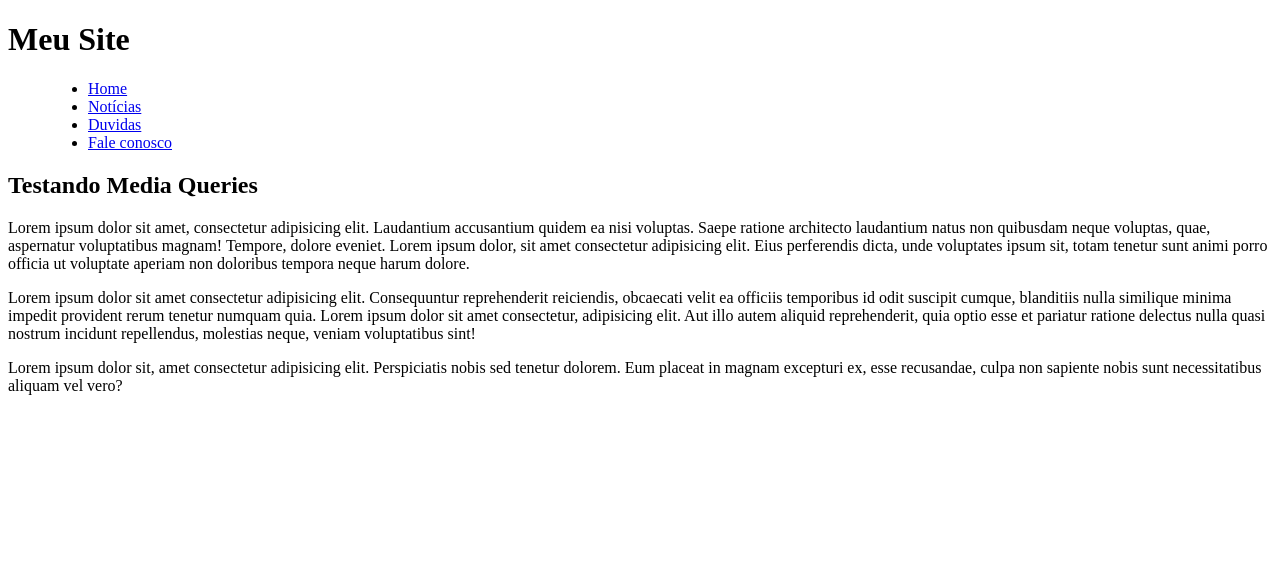
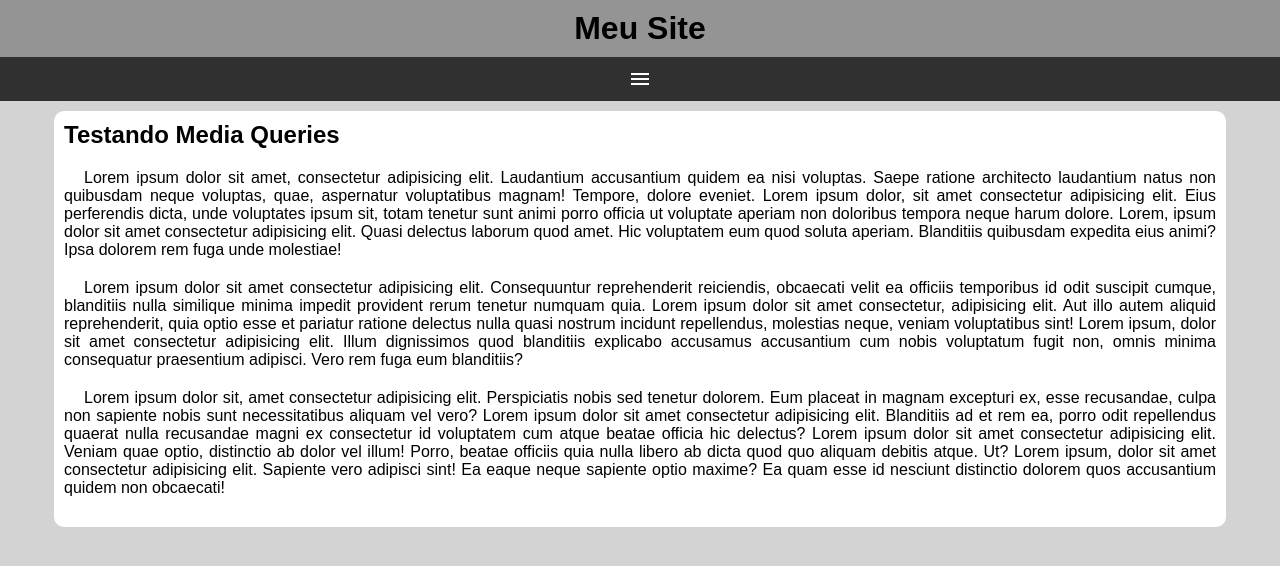
Before and after one commit to luis-sfurlan/html-css, a plain HTML site: page exercicios/ex026/mq005/index.html in a window 1280 px wide. Drawn offline with Linux system fonts and the light colour scheme.

Commit message:
Fazendo o mq005

```diff
--- /dev/null
+++ b/exercicios/ex026/mq005/estilos/style.css
@@ -0,0 +1,75 @@
+@charset "UTF-8";
+
+* {
+    font-family: Arial, Helvetica, sans-serif;
+    margin: 0px;
+    padding: 0px;
+}
+
+body, html {
+    background-color: lightgray;
+}
+
+header {
+    background-color: rgb(148, 148, 148);
+}
+
+header > h1 {
+    padding: 10px;
+    text-align: center;
+}
+
+span#burguer {
+    background-color: rgb(48, 48, 48);
+    color: white;
+    display: block;
+    text-align: center;
+    padding: 10px;
+    cursor: pointer;
+}
+
+span#burguer:hover {
+    background-color: white;
+    color: black;
+}
+
+menu {
+    display: none;
+}
+
+menu > ul {
+    list-style-type: none;
+}
+
+menu > ul > li > a {
+    display: block;
+    padding: 10px;
+    text-decoration: none;
+    text-align: center;
+    background-color: rgb(87, 87, 87);
+    color: white;
+    border: 2px solid gray;
+}
+
+menu > ul > li > a:hover {
+    background-color: gray;
+}
+
+main {
+    width: 90vw;
+    background-color: white;
+    margin: auto;
+    margin-top: 10px;
+    padding: 10px;
+    border-radius: 10px;
+}
+
+article > h2 {
+    padding-bottom: 20px;
+}
+
+article > p {
+    text-align: justify;
+    margin-bottom: 20px;
+    text-indent: 20px;
+}
--- a/exercicios/ex026/mq005/index.html
+++ b/exercicios/ex026/mq005/index.html
@@ -4,11 +4,14 @@
     <meta charset="UTF-8">
     <meta name="viewport" content="width=device-width, initial-scale=1.0">
     <title>Media Query</title>
+    <link rel="stylesheet" href="estilos/style.css">
+    <link href="https://fonts.googleapis.com/icon?family=Material+Icons" rel="stylesheet">
 </head>
 <body>
     <header>
         <h1>Meu Site</h1>
-        <menu>
+        <span id="burguer" class="material-icons" onclick="clickMenu()">menu</span>
+        <menu id="itens">
             <ul>
                 <li><a href="#">Home</a></li>
                 <li><a href="#">Notícias</a></li>
@@ -20,12 +23,21 @@
     <main>
         <article>
             <h2>Testando Media Queries</h2>
-            <p>Lorem ipsum dolor sit amet, consectetur adipisicing elit. Laudantium accusantium quidem ea nisi voluptas. Saepe ratione architecto laudantium natus non quibusdam neque voluptas, quae, aspernatur voluptatibus magnam! Tempore, dolore eveniet. Lorem ipsum dolor, sit amet consectetur adipisicing elit. Eius perferendis dicta, unde voluptates ipsum sit, totam tenetur sunt animi porro officia ut voluptate aperiam non doloribus tempora neque harum dolore.</p>
+            <p>Lorem ipsum dolor sit amet, consectetur adipisicing elit. Laudantium accusantium quidem ea nisi voluptas. Saepe ratione architecto laudantium natus non quibusdam neque voluptas, quae, aspernatur voluptatibus magnam! Tempore, dolore eveniet. Lorem ipsum dolor, sit amet consectetur adipisicing elit. Eius perferendis dicta, unde voluptates ipsum sit, totam tenetur sunt animi porro officia ut voluptate aperiam non doloribus tempora neque harum dolore. Lorem, ipsum dolor sit amet consectetur adipisicing elit. Quasi delectus laborum quod amet. Hic voluptatem eum quod soluta aperiam. Blanditiis quibusdam expedita eius animi? Ipsa dolorem rem fuga unde molestiae!</p>
 
-            <p>Lorem ipsum dolor sit amet consectetur adipisicing elit. Consequuntur reprehenderit reiciendis, obcaecati velit ea officiis temporibus id odit suscipit cumque, blanditiis nulla similique minima impedit provident rerum tenetur numquam quia. Lorem ipsum dolor sit amet consectetur, adipisicing elit. Aut illo autem aliquid reprehenderit, quia optio esse et pariatur ratione delectus nulla quasi nostrum incidunt repellendus, molestias neque, veniam voluptatibus sint!</p>
+            <p>Lorem ipsum dolor sit amet consectetur adipisicing elit. Consequuntur reprehenderit reiciendis, obcaecati velit ea officiis temporibus id odit suscipit cumque, blanditiis nulla similique minima impedit provident rerum tenetur numquam quia. Lorem ipsum dolor sit amet consectetur, adipisicing elit. Aut illo autem aliquid reprehenderit, quia optio esse et pariatur ratione delectus nulla quasi nostrum incidunt repellendus, molestias neque, veniam voluptatibus sint! Lorem ipsum, dolor sit amet consectetur adipisicing elit. Illum dignissimos quod blanditiis explicabo accusamus accusantium cum nobis voluptatum fugit non, omnis minima consequatur praesentium adipisci. Vero rem fuga eum blanditiis?</p>
 
-            <p>Lorem ipsum dolor sit, amet consectetur adipisicing elit. Perspiciatis nobis sed tenetur dolorem. Eum placeat in magnam excepturi ex, esse recusandae, culpa non sapiente nobis sunt necessitatibus aliquam vel vero?</p>
+            <p>Lorem ipsum dolor sit, amet consectetur adipisicing elit. Perspiciatis nobis sed tenetur dolorem. Eum placeat in magnam excepturi ex, esse recusandae, culpa non sapiente nobis sunt necessitatibus aliquam vel vero? Lorem ipsum dolor sit amet consectetur adipisicing elit. Blanditiis ad et rem ea, porro odit repellendus quaerat nulla recusandae magni ex consectetur id voluptatem cum atque beatae officia hic delectus? Lorem ipsum dolor sit amet consectetur adipisicing elit. Veniam quae optio, distinctio ab dolor vel illum! Porro, beatae officiis quia nulla libero ab dicta quod quo aliquam debitis atque. Ut? Lorem ipsum, dolor sit amet consectetur adipisicing elit. Sapiente vero adipisci sint! Ea eaque neque sapiente optio maxime? Ea quam esse id nesciunt distinctio dolorem quos accusantium quidem non obcaecati!</p>
         </article>
     </main>
+    <script>
+        function clickMenu() {
+            if (itens.style.display == 'block') {
+                itens.style.display = 'none'
+            } else {
+                itens.style.display = 'block'
+            }
+        }
+    </script>
 </body>
 </html>
```
